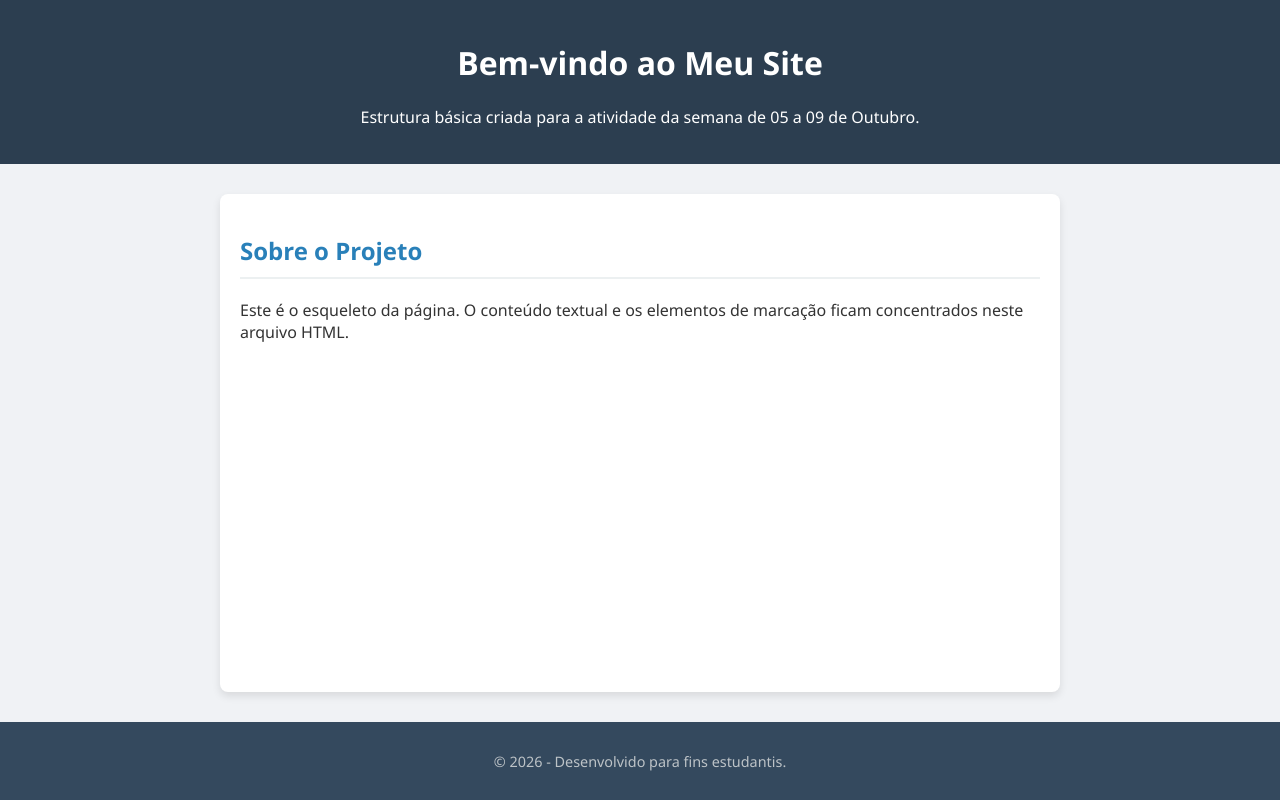
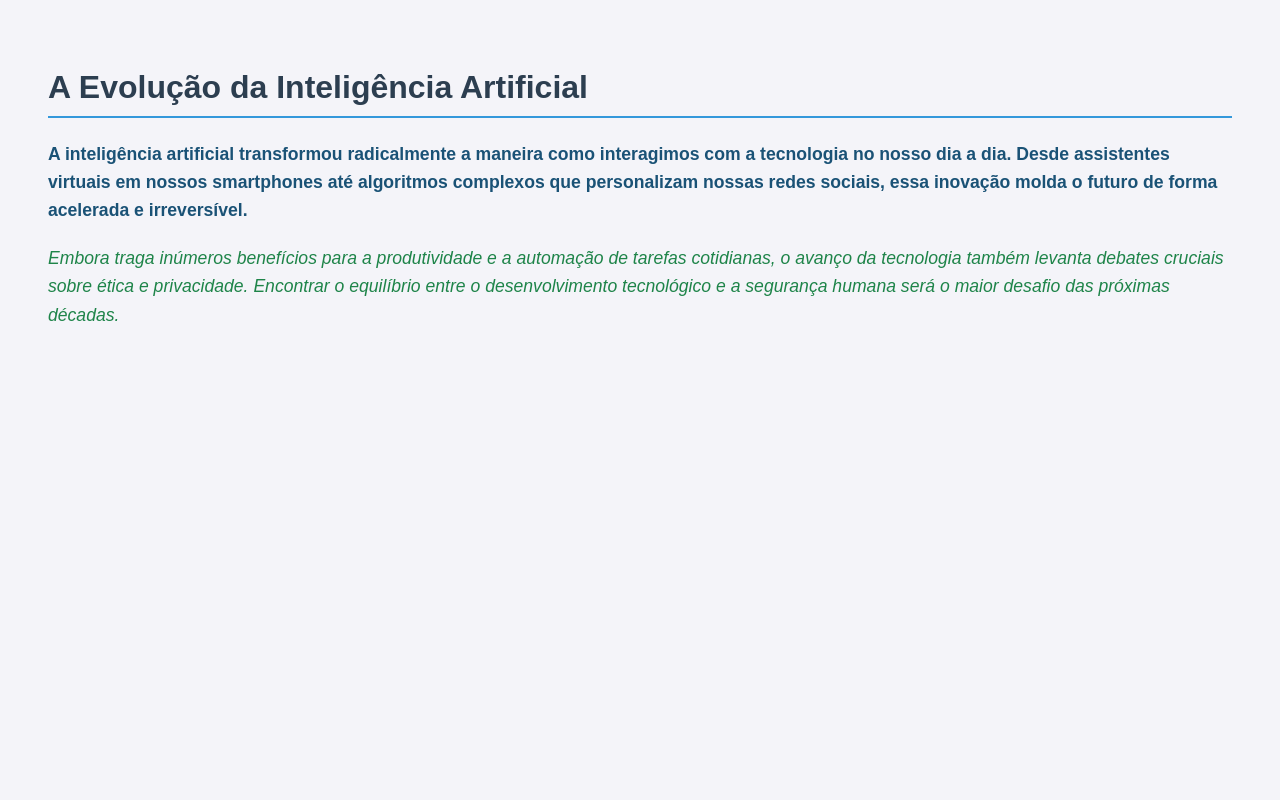
Before and after one commit to soaresfernandesjoao-create/Pagina-Web, a plain HTML site: page index.html in a window 1280 px wide. Drawn offline with Linux system fonts and the light colour scheme.

Commit message:
Update index.html

```diff
--- a/index.html
+++ b/index.html
@@ -3,27 +3,55 @@
 <head>
     <meta charset="UTF-8">
     <meta name="viewport" content="width=device-width, initial-scale=1.0">
-    <title>Minha Primeira Página Estruturada</title>
-    <!-- A linha abaixo conecta o HTML ao arquivo CSS externo -->
-    <link rel="stylesheet" href="style.css">
+    <title>Atividade - Semana 12 a 16 de Outubro</title>
+    <style>
+        /* Estilização da página */
+        body {
+            font-family: Arial, sans-serif;
+            background-color: #f4f4f9;
+            color: #333333;
+            padding: 40px;
+        }
+
+        /* Estilização do Título principal */
+        h1 {
+            color: #2c3e50;
+            border-bottom: 2px solid #3498db;
+            padding-bottom: 10px;
+        }
+
+        /* Estilização do Primeiro Parágrafo (Cor azul, texto em negrito) */
+        .paragrafo-um {
+            color: #1a5276;
+            font-weight: bold;
+            font-size: 1.1em;
+            line-height: 1.6;
+            margin-bottom: 20px;
+        }
+
+        /* Estilização do Segundo Parágrafo (Cor verde-escuro, texto em itálico) */
+        .paragrafo-dois {
+            color: #1e8449;
+            font-style: italic;
+            font-size: 1.1em;
+            line-height: 1.6;
+        }
+    </style>
 </head>
 <body>
 
-    <header>
-        <h1>Bem-vindo ao Meu Site</h1>
-        <p>Estrutura básica criada para a atividade da semana de 05 a 09 de Outubro.</p>
-    </header>
+    <!-- Título da página -->
+    <h1>A Evolução da Inteligência Artificial</h1>
 
-    <main>
-        <section>
-            <h2>Sobre o Projeto</h2>
-            <p>Este é o esqueleto da página. O conteúdo textual e os elementos de marcação ficam concentrados neste arquivo HTML.</p>
-        </section>
-    </main>
+    <!-- Primeiro parágrafo estilizado com a classe "paragrafo-um" -->
+    <p class="paragrafo-um">
+        A inteligência artificial transformou radicalmente a maneira como interagimos com a tecnologia no nosso dia a dia. Desde assistentes virtuais em nossos smartphones até algoritmos complexos que personalizam nossas redes sociais, essa inovação molda o futuro de forma acelerada e irreversível.
+    </p>
 
-    <footer>
-        <p>&copy; 2026 - Desenvolvido para fins estudantis.</p>
-    </footer>
+    <!-- Segundo parágrafo estilizado com a classe "paragrafo-dois" -->
+    <p class="paragrafo-dois">
+        Embora traga inúmeros benefícios para a produtividade e a automação de tarefas cotidianas, o avanço da tecnologia também levanta debates cruciais sobre ética e privacidade. Encontrar o equilíbrio entre o desenvolvimento tecnológico e a segurança humana será o maior desafio das próximas décadas.
+    </p>
 
 </body>
 </html>
```
